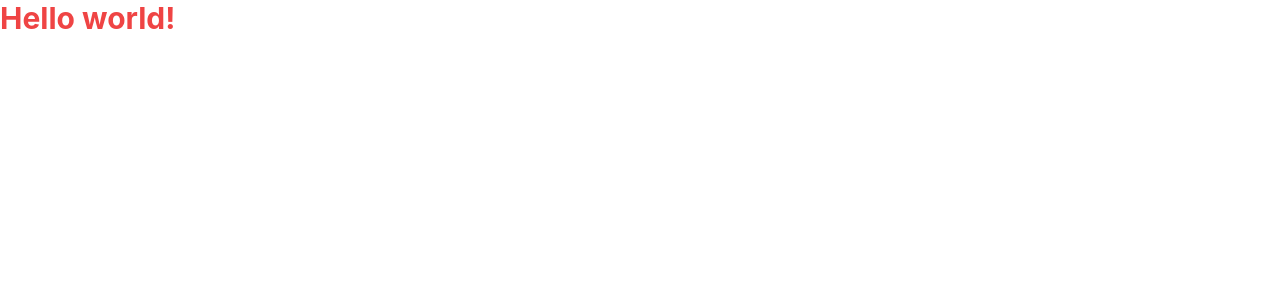
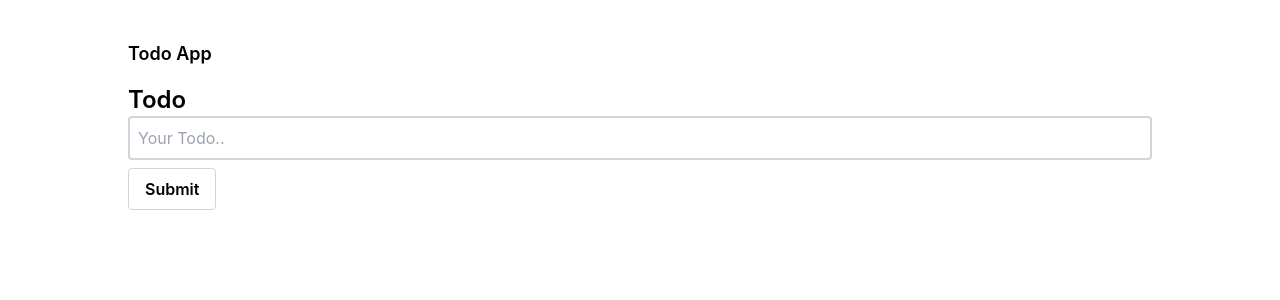
Before and after one commit to amitark7/Todo-React, a React (Create React App) app: page / in a window 1280 px wide. Shown: the top 300 px of the page. Built offline with nearby package versions, Linux system fonts and the light colour scheme.

Commit message:
Create a todo

```diff
--- a/public/index.html
+++ b/public/index.html
@@ -1,14 +1,12 @@
 <!DOCTYPE html>
 <html lang="en">
+
 <head>
   <meta charset="utf-8" />
   <link rel="icon" href="%PUBLIC_URL%/favicon.ico" />
   <meta name="viewport" content="width=device-width, initial-scale=1" />
   <meta name="theme-color" content="#000000" />
-    <meta
-      name="description"
-      content="Web site created using create-react-app"
-    />
+  <meta name="description" content="Web site created using create-react-app" />
   <link rel="apple-touch-icon" href="%PUBLIC_URL%/logo192.png" />
   <!--
       manifest.json provides metadata used when your web app is installed on a
@@ -24,8 +22,9 @@
       work correctly both with client-side routing and a non-root public URL.
       Learn how to configure a non-root public URL by running `npm run build`.
     -->
-    <title>React App</title>
+  <title>Todos -- Add your todos</title>
 </head>
+
 <body>
   <noscript>You need to enable JavaScript to run this app.</noscript>
   <div id="root"></div>
@@ -40,4 +39,5 @@
       To create a production bundle, use `npm run build` or `yarn build`.
     -->
 </body>
+
 </html>
--- a/src/App.js
+++ b/src/App.js
@@ -1,9 +1,7 @@
+import Todos from "./component/Todos";
+
 function App() {
-  return (
-    <div>
-      <h1 className="text-3xl font-bold text-red-500">Hello world!</h1>
-    </div>
-  );
+  return <Todos />;
 }
 
 export default App;
--- /dev/null
+++ b/src/component/AddTodos.js
@@ -0,0 +1,31 @@
+import React, { useState } from "react";
+
+const AddTodos = ({ addTodo, isEmpty }) => {
+  const [input, setInput] = useState("");
+
+  return (
+    <div className="w-full mt-4">
+      <h3 className="font-semibold lg:text-2xl">Todo</h3>
+      <input
+        type="text"
+        value={input}
+        placeholder="Your Todo.."
+        className={`w-full border-2 ${
+          isEmpty ? "border-red-300" : "border-gray-300"
+        } p-2 rounded outline-none`}
+        onChange={(e) => setInput(e.target.value)}
+      />
+      <button
+        onClick={() => {
+          addTodo(input);
+          setInput("");
+        }}
+        className="border border-gray-300 p-2 rounded text-xs mt-2 font-semibold lg:text-base lg:px-4"
+      >
+        Submit
+      </button>
+    </div>
+  );
+};
+
+export default AddTodos;
--- /dev/null
+++ b/src/component/TodoItem.js
@@ -0,0 +1,34 @@
+import React from "react";
+
+const TodoItem = ({ todoItem, handleIsComplete }) => {
+  const { id, todoText, isComplete } = todoItem;
+
+  const handleChange = () => {
+    handleIsComplete(id);
+  };
+  return (
+    <div className="w-full px-4 py-2 flex justify-between border border-gray-300 rounded">
+      <div className="flex items-center">
+        <input
+          type="checkbox"
+          checked={isComplete || false}
+          className="mr-1"
+          onChange={handleChange}
+        />
+        <p className="text-xs lg:text-base lg:ml-2">{todoText}</p>
+      </div>
+      {isComplete ? (
+        <div
+          className="
+          bg-green-100 rounded-2xl px-2 py-1"
+        >
+          <p className="text-xs font-semibold">Complete</p>
+        </div>
+      ) : (
+        ""
+      )}
+    </div>
+  );
+};
+
+export default TodoItem;
--- /dev/null
+++ b/src/component/Todos.js
@@ -0,0 +1,51 @@
+import React, { useState } from "react";
+import TodoItem from "./TodoItem";
+import AddTodos from "./AddTodos";
+
+const Todos = () => {
+  const [todos, setTodos] = useState([]);
+  const [isEmpty, setIsEmpty] = useState(false);
+
+  const addTodo = (todoText) => {
+    if (todoText.length === 0) {
+      setIsEmpty(true);
+      return;
+    } else {
+      setIsEmpty(false);
+      const newTodo = {
+        id: Date.now(),
+        todoText,
+        iComplete: false,
+      };
+      setTodos([newTodo, ...todos]);
+    }
+  };
+  const handleIsComplete = (id) => {
+    setTodos(
+      todos.map((todo) => {
+        if (todo.id === id) {
+          return { ...todo, isComplete: !todo.isComplete };
+        } else {
+          return todo;
+        }
+      })
+    );
+  };
+  return (
+    <div className="w-4/5 mx-auto mt-10 h-full">
+      <h1 className="mb-4 font-semibold text-lg">Todo App</h1>
+      {todos.map((todoItem, index) => {
+        return (
+          <TodoItem
+            key={index}
+            todoItem={todoItem}
+            handleIsComplete={handleIsComplete}
+          />
+        );
+      })}
+      <AddTodos addTodo={addTodo} isEmpty={isEmpty} />
+    </div>
+  );
+};
+
+export default Todos;
```
Lines whose indentation alone changed are shown as unchanged.
